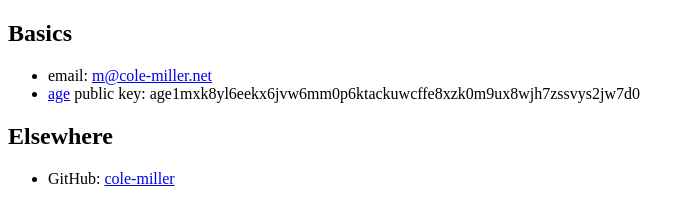
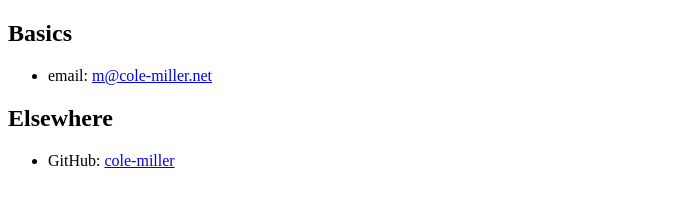
Before and after one commit to cole-miller/cole-miller.github.io, a plain HTML site: page index.html in a window 1280 px wide. Shown: the whole page, without its empty margins (0-695 px from the left). Drawn offline with Linux system fonts and the light colour scheme.

Commit message:
remove age key

```diff
--- a/index.html
+++ b/index.html
@@ -10,7 +10,6 @@
 <h2>Basics</h2>
 <ul>
 <li>email: <a href="mailto:m@cole-miller.net">m@cole-miller.net</a></li>
-<li><a href="https://age-encryption.org">age</a> public key: age1mxk8yl6eekx6jvw6mm0p6ktackuwcffe8xzk0m9ux8wjh7zssvys2jw7d0</li>
 </ul>
 </section>
 <section>
```
